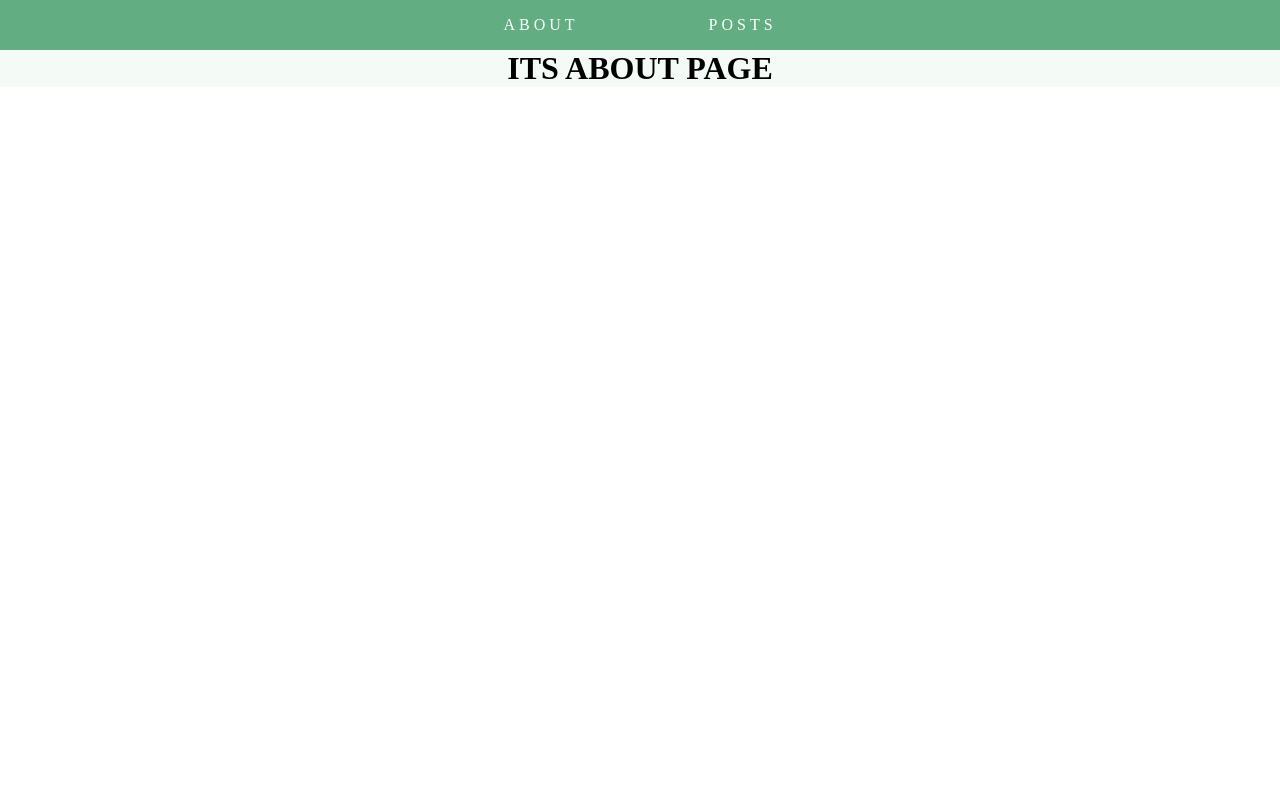
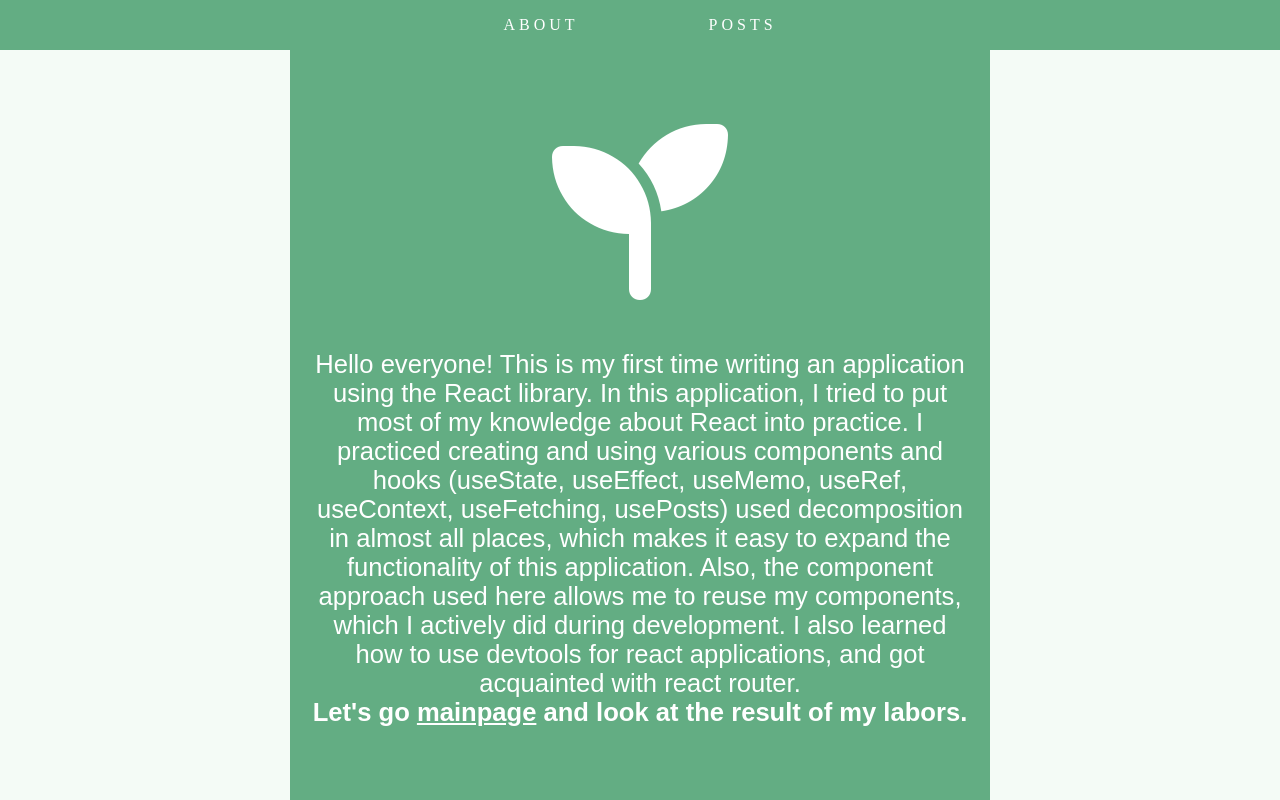
Before and after one commit to erik770/wow-its-react-app-bby, a React (Create React App) app: page /about in a window 1280 px wide. Built offline with nearby package versions, Linux system fonts and the light colour scheme.

Commit message:
about page done

```diff
--- a/src/components/UI/myError/MyError.jsx
+++ b/src/components/UI/myError/MyError.jsx
@@ -3,17 +3,6 @@ import classes from './MyError.module.scss';
 import {Link} from "react-router-dom";
 
 const MyError = () => {
-  useEffect(() => {
-    const scriptTag = document.createElement('script');
-
-    scriptTag.src = "https://kit.fontawesome.com/4b9ba14b0f.js";
-    scriptTag.async = true;
-
-    document.body.appendChild(scriptTag);
-    return () => {
-      document.body.removeChild(scriptTag);
-    }
-  }, []);
 
   return (
     <div className={classes['error-wrapper']}>
--- a/src/pages/About.jsx
+++ b/src/pages/About.jsx
@@ -1,9 +1,40 @@
 import React from 'react';
+import classes from "../components/UI/myError/MyError.module.scss";
+import {Link} from "react-router-dom";
+import {useEffect} from "react";
+import '../styles/about.scss';
 
 const About = () => {
+  useEffect(() => {
+    const scriptTag = document.createElement('script');
+
+    scriptTag.src = "https://kit.fontawesome.com/99b107e3e1.js";
+    scriptTag.async = true;
+
+    document.body.appendChild(scriptTag);
+    return () => {
+      document.body.removeChild(scriptTag);
+    }
+  }, []);
+
   return (
-    <div>
-      <h1>ITS ABOUT PAGE</h1>
+    <div className='about-wrapper'>
+      <div className='about'>
+        <div className='about__icon'>
+          <i className="fa-solid fa-seedling"></i>
+        </div>
+
+        <div className='about__text'>
+          Hello everyone! This is my first time writing an application using the React library. In this application, I
+          tried to put most
+          of my knowledge about React into practice. I practiced creating and using various components and hooks
+          (useState, useEffect, useMemo, useRef, useContext, useFetching, usePosts) used decomposition in almost
+          all places, which makes it easy to expand the functionality of this application. Also, the component approach
+          used here allows me to reuse my components, which I actively did during development. I also learned
+          how to use devtools for react applications, and got acquainted with react router.
+          <h4>Let's go <Link
+            to="/posts">mainpage</Link> and look at the result of my labors.</h4></div>
+      </div>
     </div>
   );
 };
--- /dev/null
+++ b/src/styles/about.scss
@@ -0,0 +1,44 @@
+.about-wrapper {
+  display: flex;
+  flex-direction: column;
+  height: calc(100vh - 50px);
+}
+
+.about {
+  display: flex;
+  flex-direction: column;
+  justify-content: center;
+  align-items: center;
+  gap: 50px;
+  background-color: var(--background-color-green);
+  margin: auto;
+  flex-grow: 3;
+  max-width: 700px;
+
+  &__icon {
+    gap: 30px;
+    display: flex;
+    flex-direction: row;
+    justify-content: center;
+    align-items: center;
+    color: #ffffff;
+    font-family: 'Nunito Sans', sans-serif;
+    font-size: 11rem;
+  }
+
+  &__text {
+    color: #ffffff;
+    text-align: center;
+    font-family: 'Nunito Sans', sans-serif;
+    font-size: 1.6rem;
+    padding: 0 20px;
+
+    & a {
+      color: white;
+
+      &:hover {
+        text-decoration: none
+      }
+    }
+  }
+}
```
